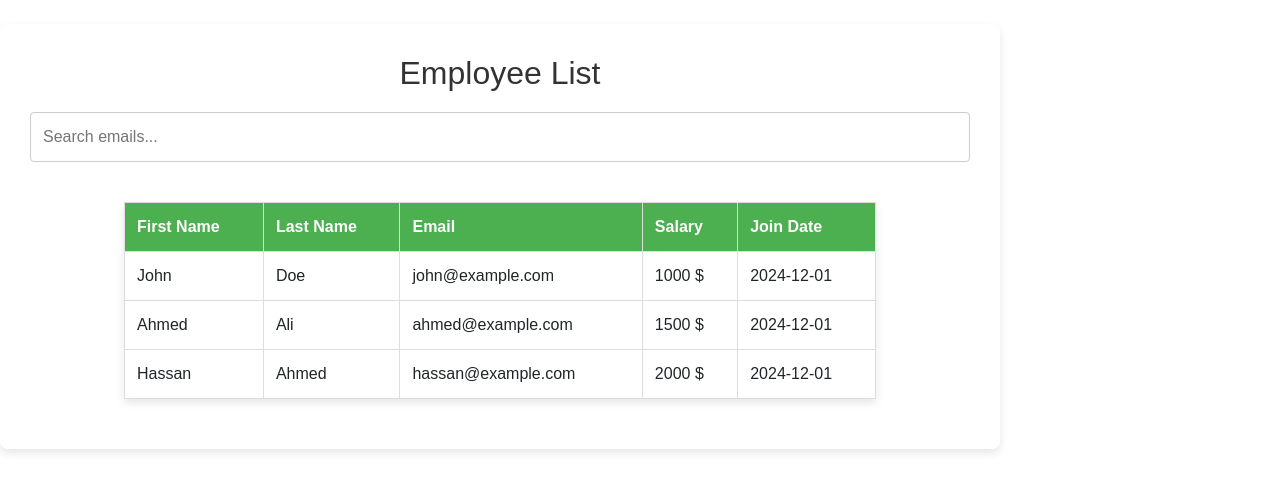
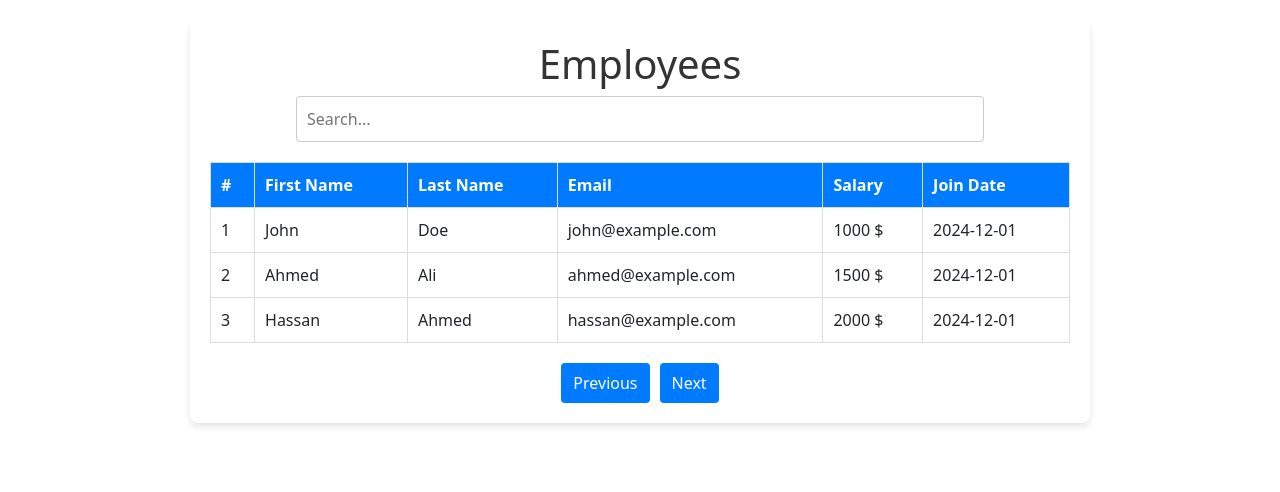
Before and after one commit to ahmed-baz/employee-web-app, an Angular app: page / in a window 1280 px wide. Shown: the top 492 px of the page. Built offline with nearby package versions, Linux system fonts and the light colour scheme.

Commit message:
update html page

```diff
--- a/src/app/employee/pages/employee/employee.component.css
+++ b/src/app/employee/pages/employee/employee.component.css
@@ -1,83 +1,88 @@
-/* Global Styles */
-* {
+/* General Styles */
+body {
+  font-family: Arial, sans-serif;
   margin: 0;
   padding: 0;
-  box-sizing: border-box;
-  font-family: Arial, sans-serif;
+  background-color: #f4f4f9;
 }
 
-body {
-  background-color: #f4f7fc;
-  display: flex;
-  justify-content: center;
-  align-items: center;
-  height: 100vh;
+/* Container */
+.container {
+  max-width: 900px;
+  margin: 20px auto;
+  padding: 20px;
+  background: #fff;
+  box-shadow: 0 4px 6px rgba(0, 0, 0, 0.1);
+  border-radius: 8px;
 }
 
-.container {
-  background-color: #ffffff;
-  padding: 30px;
-  box-shadow: 0 4px 8px rgba(0, 0, 0, 0.1);
-  border-radius: 8px;
-  width: 80%;
-  max-width: 1000px;
-}
-
+/* Header */
 h1 {
   text-align: center;
-  margin-bottom: 20px;
-  font-size: 2rem;
   color: #333;
 }
 
-/* Table Styles */
-
-.centered-table {
-  width: 80%;
-  border-collapse: collapse;
-  margin: 20px auto;
-  background-color: #fff;
-  box-shadow: 0 4px 8px rgba(0, 0, 0, 0.1);
+/* Search Bar */
+.search-container {
+  text-align: center;
+  margin-bottom: 20px;
 }
 
-.centered-table th, .centered-table td {
-  padding: 12px;
-  text-align: left;
-  border: 1px solid #ddd;
-}
-
-.centered-table th {
-  background-color: #4CAF50;
-  color: white;
-  font-weight: bold;
-}
-
-.centered-table tr:nth-child(even) {
-  background-color: #f9f9f9;
-}
-
-.centered-table tr:hover {
-  background-color: #f1f1f1;
-}
-
-/* Responsive Design */
-@media (max-width: 768px) {
-  .container {
-    width: 90%;
-    padding: 20px;
-  }
-
-  .search-box {
-    font-size: 14px;
-  }
-}
-
-
-.search-box {
-  width: 100%;
-  padding: 12px;
-  margin-bottom: 20px;
+.search-container input {
+  width: 80%;
+  padding: 10px;
   border: 1px solid #ccc;
   border-radius: 4px;
   font-size: 16px;
 }
+
+/* Table */
+table {
+  width: 100%;
+  border-collapse: collapse;
+  margin-bottom: 20px;
+}
+
+table th, table td {
+  border: 1px solid #ddd;
+  padding: 10px;
+  text-align: left;
+}
+
+table th {
+  background-color: #007bff;
+  color: #fff;
+}
+
+table tr:nth-child(even) {
+  background-color: #f9f9f9;
+}
+
+table tr:hover {
+  background-color: #f1f1f1;
+}
+
+/* Pagination */
+.pagination {
+  display: flex;
+  justify-content: center;
+  gap: 10px;
+}
+
+.pagination button {
+  padding: 8px 12px;
+  border: none;
+  background-color: #007bff;
+  color: white;
+  border-radius: 4px;
+  cursor: pointer;
+}
+
+.pagination button:hover {
+  background-color: #0056b3;
+}
+
+.pagination button[disabled] {
+  background-color: #ccc;
+  cursor: not-allowed;
+}
--- a/src/app/employee/pages/employee/employee.component.html
+++ b/src/app/employee/pages/employee/employee.component.html
@@ -1,9 +1,12 @@
-<div class="container mt-4">
-  <h1>Employee List</h1>
-  <input type="text" id="search" class="search-box" placeholder="Search emails...">
-  <table class="centered-table">
+<div class="container">
+  <h1>Employees</h1>
+  <div class="search-container">
+    <input type="text" placeholder="Search...">
+  </div>
+  <table>
     <thead>
     <tr>
+      <th>#</th>
       <th>First Name</th>
       <th>Last Name</th>
       <th>Email</th>
@@ -13,6 +16,7 @@
     </thead>
     <tbody *ngFor="let employee of employees; let i = index">
     <tr>
+      <td>{{ i + 1 }}</td>
       <td>{{ employee.firstName }}</td>
       <td>{{ employee.lastName }}</td>
       <td>{{ employee.email }}</td>
@@ -21,4 +25,8 @@
     </tr>
     </tbody>
   </table>
+  <div class="pagination">
+    <button>Previous</button>
+    <button>Next</button>
+  </div>
 </div>
```
